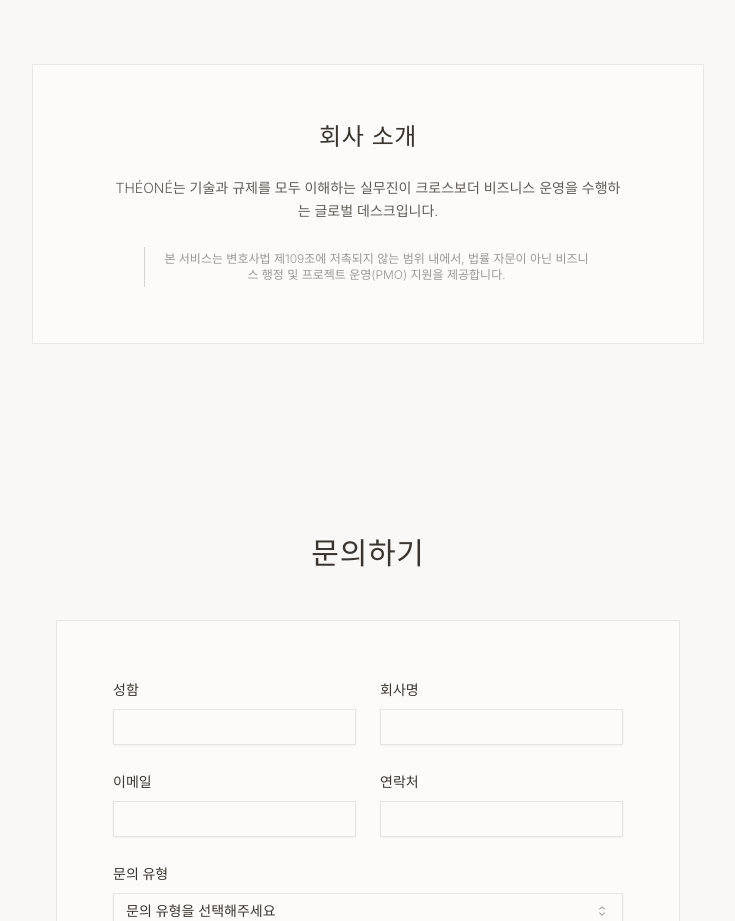
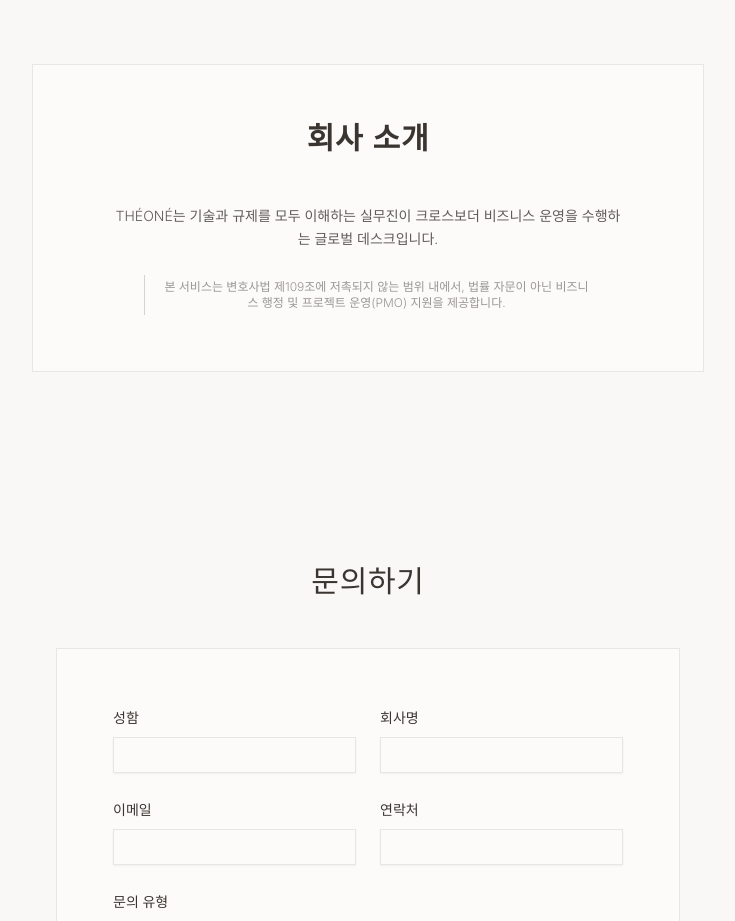
Before and after one commit to tteehhaa/theo-ne-landing, a React (Vite) app: page / in a window 1280 px wide. Shown: the part 2320-3241 px from the top of the page, without its empty margins (272-1007 px from the left). Built offline with nearby package versions, Linux system fonts and the light colour scheme.

Commit message:
Update AboutSection.tsx

```diff
--- a/src/components/sections/AboutSection.tsx
+++ b/src/components/sections/AboutSection.tsx
@@ -9,9 +9,9 @@
 
         {/* 1. About THÉONÉ 섹션 (내용 유지 및 수정) */}
         <div className="border border-charcoal/10 p-10 lg:p-14 bg-white/50 text-center flex flex-col items-center">
-          <h3 className="font-serif text-xl lg:text-2xl text-charcoal mb-6 tracking-wide">
-            {t('about.title')}
-          </h3>
+          <h2 className="text-3xl font-serif font-bold text-center mb-12 tracking-wide text-charcoal">
+  {t('about.title')}
+</h2>
           <div className="space-y-6 flex flex-col items-center">
             <p className="text-sm font-light leading-relaxed text-charcoal/80 max-w-lg">
               {t('about.identity')}
```
